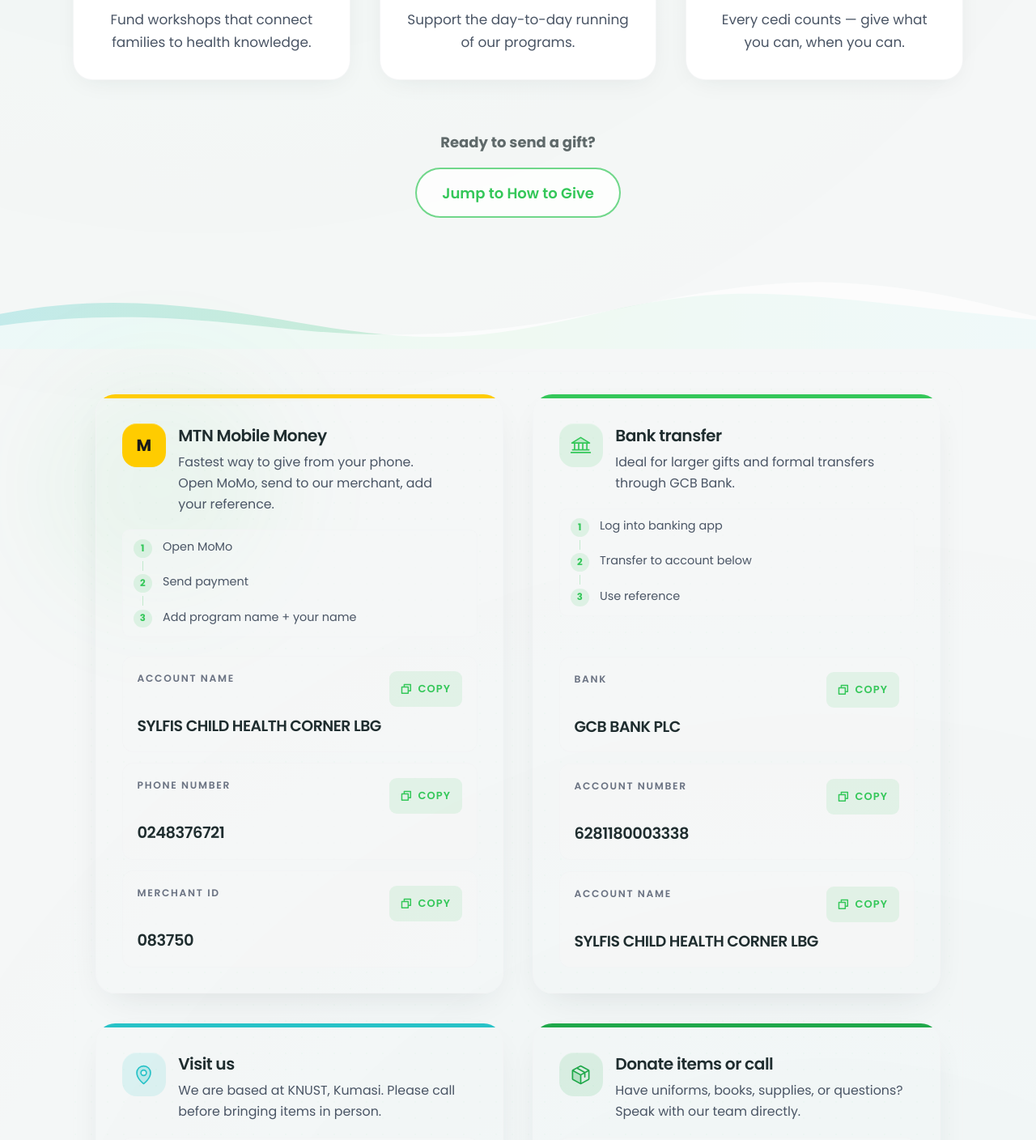
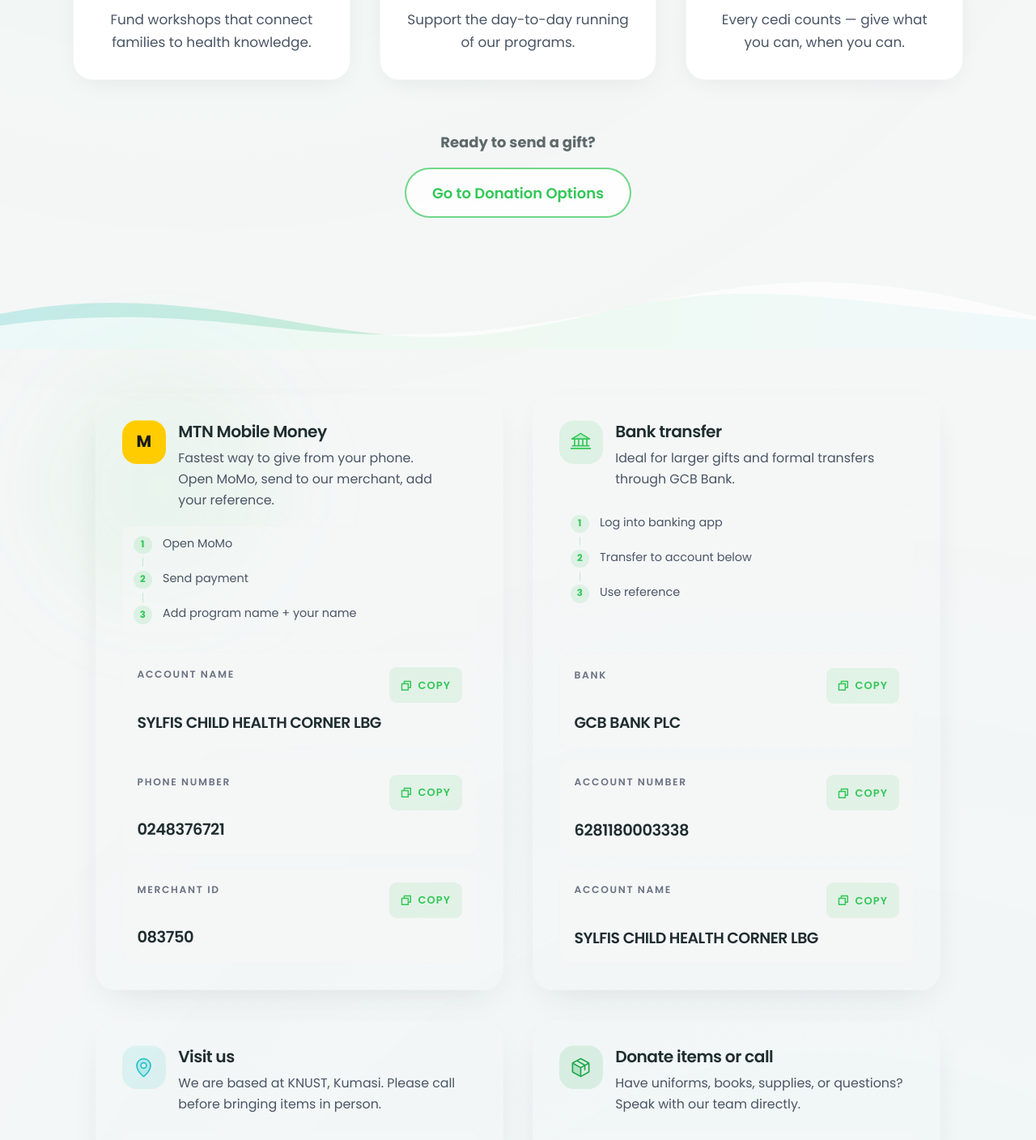
Before and after one commit to jaameyaw/schc-app, a Next.js app: page /donate in a window 1280 px wide. Shown: the part 1623-3031 px from the top of the page at 81% size. Built offline with nearby package versions, Linux system fonts and the light colour scheme.

Commit message:
Update donate CTA and method cards

```diff
--- a/src/app/donate/components/DonationMethodsSection.tsx
+++ b/src/app/donate/components/DonationMethodsSection.tsx
@@ -92,7 +92,6 @@
 }
 
 interface MethodCardProps {
-  accent: string;
   accentBg: string;
   icon: React.ReactNode;
   title: string;
@@ -183,7 +182,6 @@
 }
 
 function MethodCard({
-  accent,
   accentBg,
   icon,
   title,
@@ -197,7 +195,6 @@
       variants={itemVariants}
       className={`group relative flex h-full flex-col overflow-hidden rounded-[1.35rem] border border-gray-100/80 bg-transparent shadow-[0_16px_48px_-20px_rgba(31,45,47,0.14)] transition-shadow duration-300 hover:shadow-[0_24px_56px_-18px_rgba(31,45,47,0.18)] ${className}`}
     >
-      <div className={`h-1 w-full ${accent}`} aria-hidden />
       <div className="flex flex-1 flex-col p-6 sm:p-7">
         <div className="mb-4 flex items-start gap-3.5">
           <div
@@ -254,7 +251,6 @@
           className="relative grid grid-cols-1 gap-6 sm:grid-cols-2 lg:gap-7 xl:gap-8"
         >
           <MethodCard
-            accent="bg-[#FFCC00]"
             accentBg="bg-[#FFCC00]"
             icon={
               <span className="text-lg font-black tracking-tight text-[#1a1a1a]">
@@ -275,7 +271,6 @@
           </MethodCard>
 
           <MethodCard
-            accent="bg-primary"
             accentBg="bg-primary/12 text-primary"
             icon={<Bank className="h-6 w-6" weight="duotone" aria-hidden />}
             title="Bank transfer"
@@ -296,7 +291,6 @@
           </MethodCard>
 
           <MethodCard
-            accent="bg-teal"
             accentBg="bg-teal/12 text-teal"
             icon={<MapPin className="h-6 w-6" weight="duotone" aria-hidden />}
             title="Visit us"
@@ -334,7 +328,6 @@
           </MethodCard>
 
           <MethodCard
-            accent="bg-primary-dark"
             accentBg="bg-primary-dark/12 text-primary-dark"
             icon={<Package className="h-6 w-6" weight="duotone" aria-hidden />}
             title="Donate items or call"
--- a/src/app/donate/page.tsx
+++ b/src/app/donate/page.tsx
@@ -73,7 +73,7 @@
               size="lg"
               className="border-primary/70 text-primary bg-white/80 hover:bg-primary hover:text-white hover:shadow-lg hover:shadow-primary/25 hover:-translate-y-0.5"
             >
-              Jump to How to Give
+              Go to Donation Options
             </Button>
           </div>
         </div>
```
